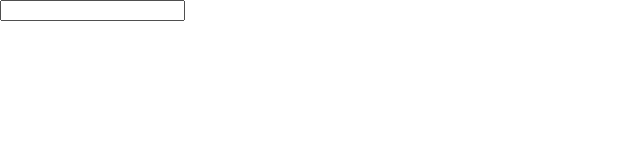
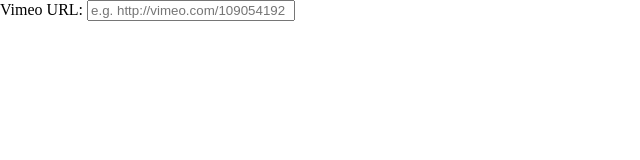
Before and after one commit to contolini/ASCIImeo, a website: page index.html in a window 1280 px wide. Shown: the whole page, without its empty margins (0-640 px from the left). Drawn offline with Linux system fonts and the light colour scheme.

Commit message:
Clean up HTML a bit

```diff
--- a/index.html
+++ b/index.html
@@ -8,7 +8,8 @@
         <link rel="stylesheet" href="static/style.css">
     </head>
     <body>
-        <input type="text" id="url">
+        <label for="url">Vimeo URL:</label>
+        <input type="text" id="url" placeholder="e.g. http://vimeo.com/109054192">
         <video id="video" class="hidden" autoplay crossorigin="anonymous">
           <source type='video/webm; codecs="vp8, vorbis"' />
           Your browser does not support video
--- a/package.json
+++ b/package.json
@@ -32,7 +32,6 @@
   "preferGlobal": "true",
   "dependencies": {
     "debounce": "^1.0.0",
-    "url": "^0.10.1",
-    "valid-url": "^1.0.9"
+    "url": "^0.10.1"
   }
 }
--- a/static/main.js
+++ b/static/main.js
@@ -14,8 +14,7 @@
 var video = document.getElementById('video'),
     vimeoUrl = document.getElementById('url'),
     request = new XMLHttpRequest(),
-    lastId,
-    data;
+    lastId;
 
 vimeoUrl.addEventListener('keyup', debounce(getVideo, 200));
 
--- a/static/style.css
+++ b/static/style.css
@@ -4,6 +4,10 @@
   padding: 0;
   width: 100%;
   height: 100%;
+}
+
+#url {
+  width: 200px;
 }
 
 pre {
```
Also changed, not shown: static/main.min.js.
